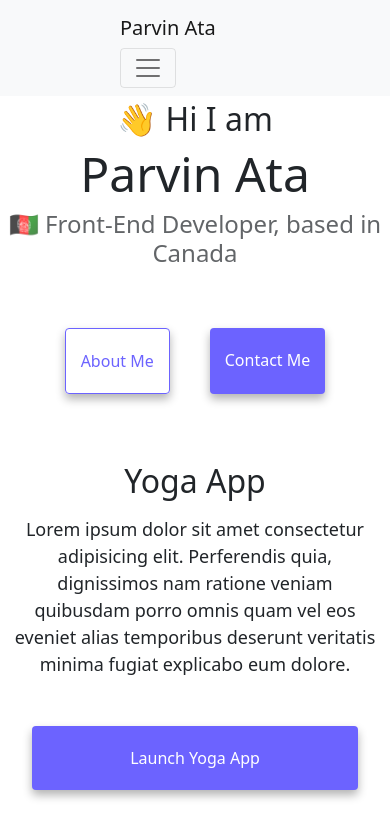
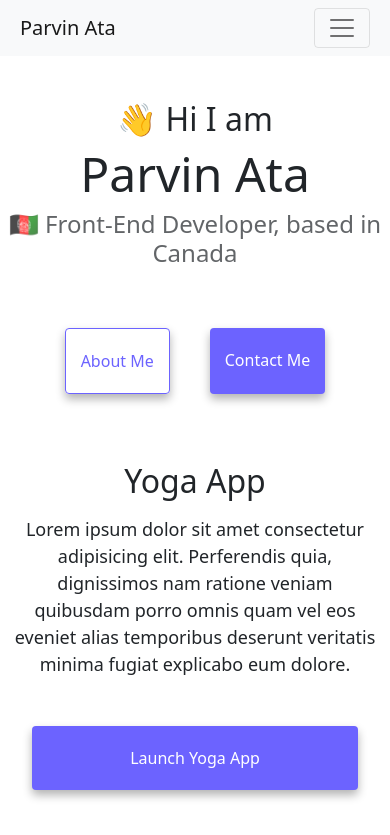
Before and after one commit to ataa-pa/Week-3, a plain HTML site: page index.html in a window 390 px wide. Shown: the top 835 px of the page. Drawn offline with nearby package versions, Linux system fonts and the light colour scheme.

Commit message:
Fixed Navbar Responsiveness

```diff
--- a/index.html
+++ b/index.html
@@ -27,7 +27,7 @@
   </head>
   <body>
     <nav class="navbar navbar-expand-lg navbar-light bg-light fixed-top">
-      <div class="container-fluid">
+      <div class="container">
         <a class="navbar-brand" href="index.html" title="Homepage"
           >Parvin Ata</a
         >
--- a/src/styles.css
+++ b/src/styles.css
@@ -46,6 +46,7 @@ p {
 
 .navbar {
   display: flex;
+  flex-wrap: inherit;
   justify-content: space-between;
   padding: 8px;
 }
```
Also changed, not shown: about.html (+1 -1 lines).
